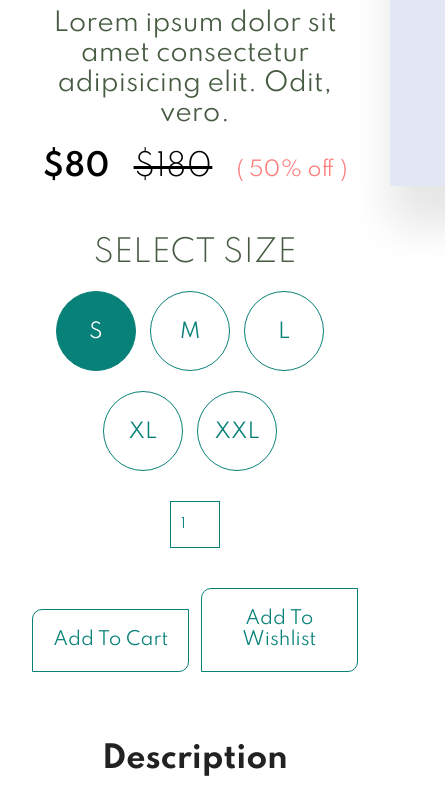
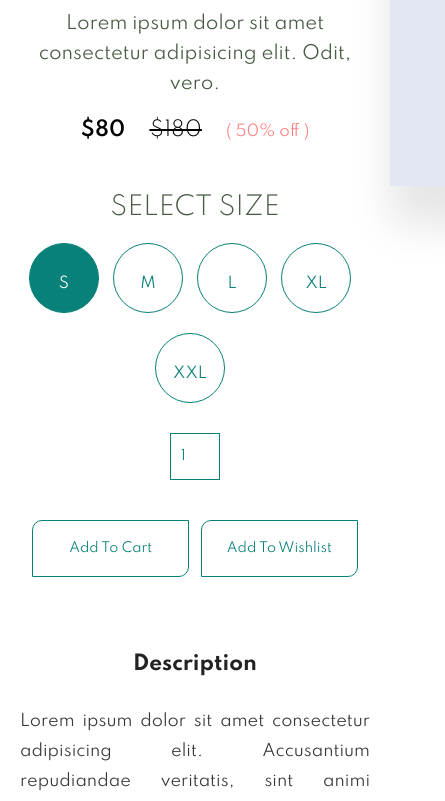
Before and after one commit to Abideen-program/Cara-couture, a plain HTML site: page productDetails.html in a window 390 px wide. Shown: the part 665-1466 px from the top of the page, 445 px wide, since content can reach past the window. Drawn offline with Linux system fonts and the light colour scheme.

Commit message:
updating files

```diff
--- a/css/product.css
+++ b/css/product.css
@@ -153,6 +153,9 @@
 }
 
 @media (max-width: 1280px) {
+    #details{
+        width: 50%;
+    }
 
 }
 
@@ -176,3 +179,48 @@
         text-align: center;
     }
 }
+
+@media (max-width: 477px) {
+    #productDetails #imageSlider{
+        max-width: 100%;
+    }
+
+    #details h2{
+        font-size: 20px;
+    }
+
+    #details .short-desc{
+        font-size: 18px;
+    }
+
+    #details .price{
+        font-size: 20px;
+    }
+
+    #details .actual-price{
+        font-size: 20px;
+    }
+
+    #details .discount{
+        font-size: 15px;
+    }
+
+    #details .selectsize{
+        font-size: 25px;
+    }
+
+    #fullDescription h2{
+        text-align: center;
+        font-size: 20px;
+    }
+
+    #details .sizeRadioBtn{
+        width: 70px;
+        height: 70px;
+        font-size: 15px;
+    }
+
+    .btn{
+        font-size: 13px;
+    }
+}
```
